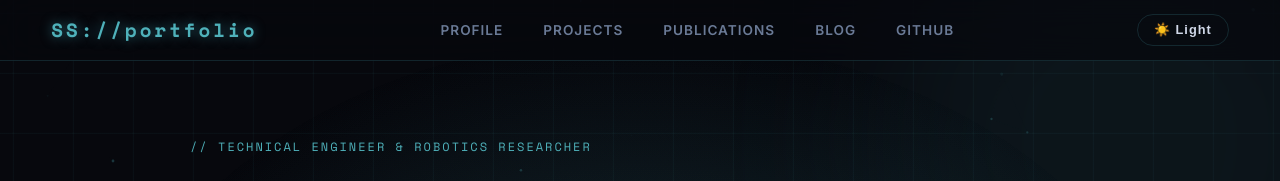
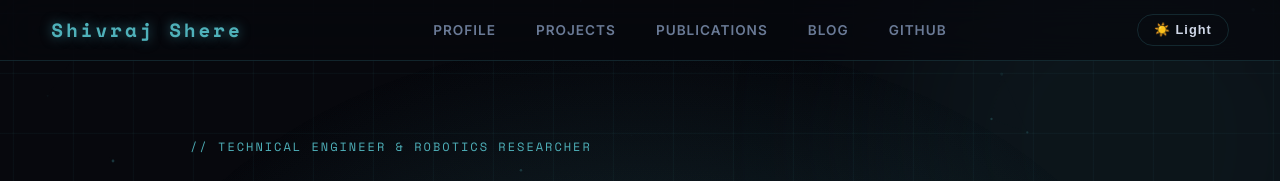
Before and after one commit to shivrajshere/shivrajshere.github.io, a Jekyll site: the page built from index.md, in a window 1280 px wide. Shown: the top 181 px of the page. Built offline with Jekyll 4.4.1, drawn with Linux system fonts in a browser that asks for light colours.

Commit message:
Update site title and logo to Shivraj Shere

```diff
--- a/_config.yml
+++ b/_config.yml
@@ -1,5 +1,5 @@
 lang: en
-title: SS://portfolio
+title: Shivraj Shere
 copyright: © 2024. All rights reserved.
 
 url: "https://shivrajshere.github.io"
--- a/_includes/custom-nav.html
+++ b/_includes/custom-nav.html
@@ -2,7 +2,7 @@
 <div class="futuristic-bg"></div>
 <nav class="navbar">
   <div class="container">
-    <a href="/" class="nav-logo no-push-state no-mark">SS://portfolio</a>
+    <a href="/" class="nav-logo no-push-state no-mark">Shivraj Shere</a>
     <ul class="nav-links">
       <li><a href="/" class="no-push-state no-mark">Profile</a></li>
       <li><a href="/projects/" class="no-push-state no-mark">Projects</a></li>
```
